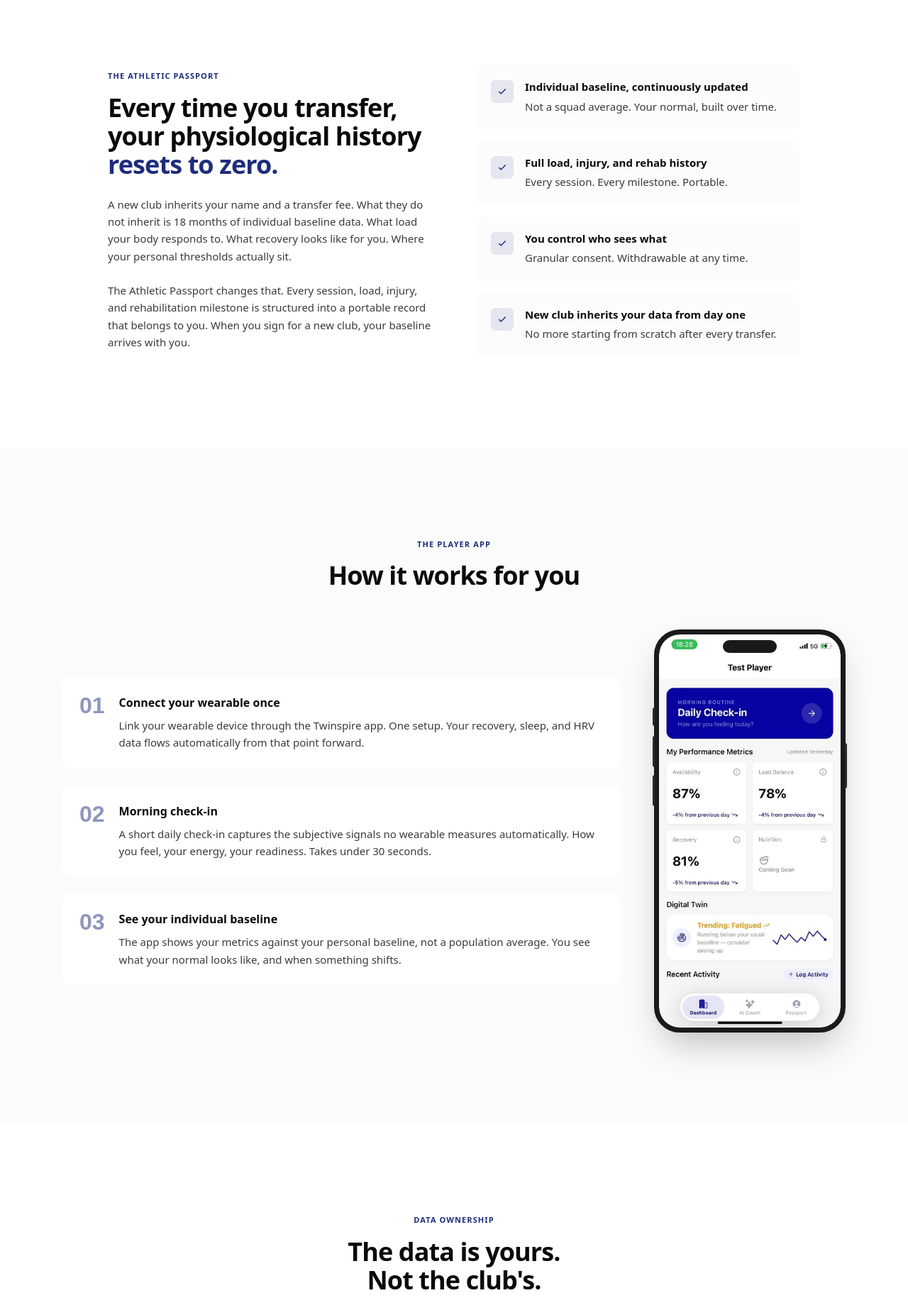
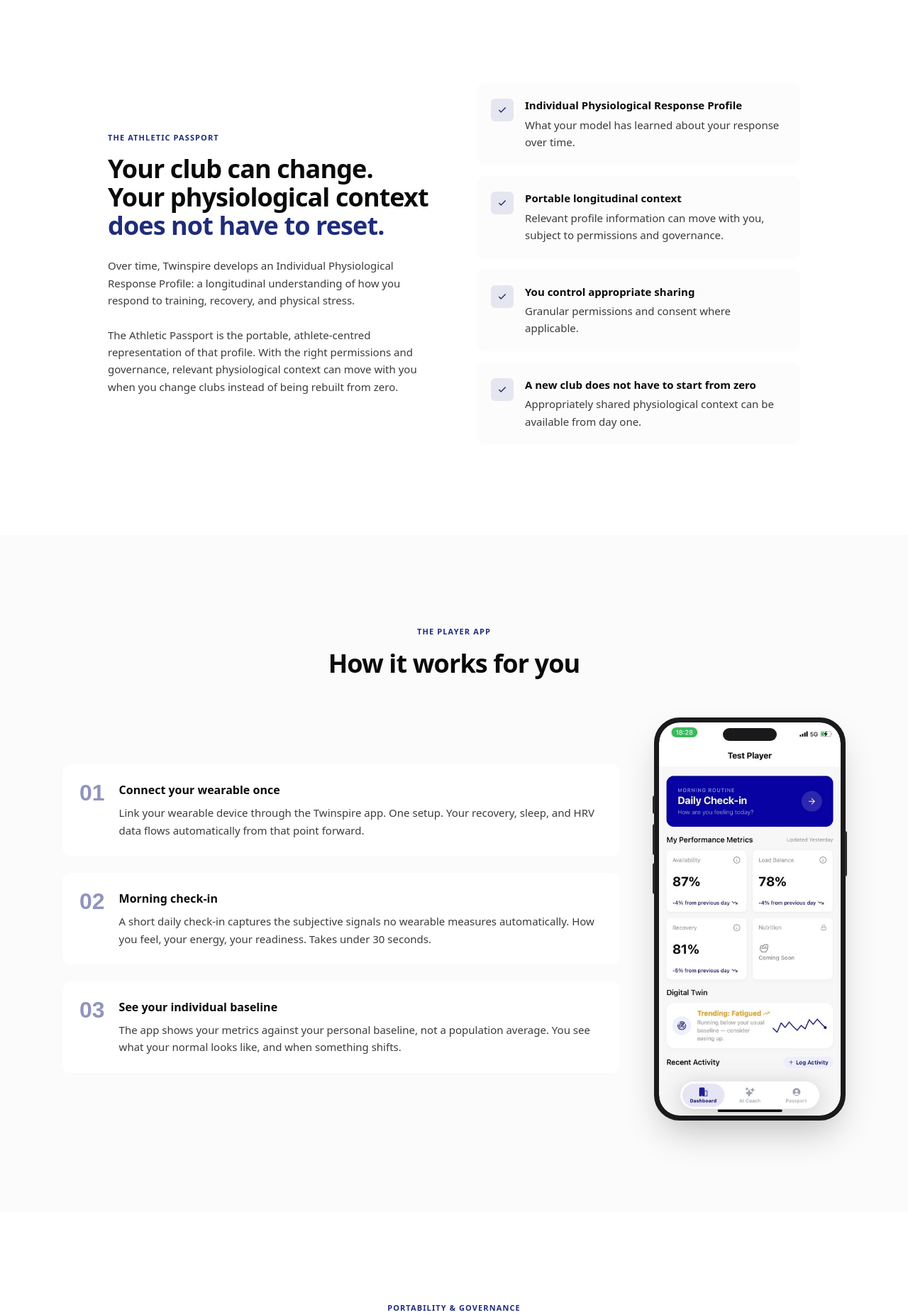
Before and after one commit to TwinspireNeuralSolutions/website, a Next.js app: page /en/for-athletes in a window 1280 px wide. Shown: the part 760-2613 px from the top of the page at 71% size. Built offline with nearby package versions, Linux system fonts and the light colour scheme; no server answers; a web font is replaced by a local one.

Commit message:
reframe athletic passport as portable physiological response profile

```diff
--- a/app/[locale]/for-athletes/page.tsx
+++ b/app/[locale]/for-athletes/page.tsx
@@ -21,8 +21,9 @@ function HeroAthletes() {
           <span className="text-primary">Your career.</span>
         </h1>
         <p className="text-foreground/80 mx-auto mb-10 max-w-xl text-[16px] leading-relaxed">
-          Every session, load, injury, and rehabilitation milestone. Portable,
-          owned by you, shared only with the clubs you choose.
+          Your Individual Physiological Response Profile, built over time and
+          carried through the Athletic Passport, so your physiological context
+          does not have to reset when your club changes.
         </p>
         <a
           href="#athlete-waitlist"
@@ -46,42 +47,41 @@ function PassportSection() {
               The Athletic Passport
             </p>
             <h2 className="text-foreground mb-6 text-3xl font-black tracking-tight sm:text-4xl">
-              Every time you transfer,
+              Your club can change.
               <br />
-              your physiological history
+              Your physiological context
               <br />
-              <span className="text-primary">resets to zero.</span>
+              <span className="text-primary">does not have to reset.</span>
             </h2>
             <p className="text-foreground/80 mb-6 text-[15px] leading-relaxed">
-              A new club inherits your name and a transfer fee. What they do not
-              inherit is 18 months of individual baseline data. What load your
-              body responds to. What recovery looks like for you. Where your
-              personal thresholds actually sit.
+              Over time, Twinspire develops an Individual Physiological Response
+              Profile: a longitudinal understanding of how you respond to
+              training, recovery, and physical stress.
             </p>
             <p className="text-foreground/80 text-[15px] leading-relaxed">
-              The Athletic Passport changes that. Every session, load, injury,
-              and rehabilitation milestone is structured into a portable record
-              that belongs to you. When you sign for a new club, your baseline
-              arrives with you.
+              The Athletic Passport is the portable, athlete-centred
+              representation of that profile. With the right permissions and
+              governance, relevant physiological context can move with you when
+              you change clubs instead of being rebuilt from zero.
             </p>
           </div>
           <div className="grid gap-4">
             {[
               [
-                'Individual baseline, continuously updated',
-                'Not a squad average. Your normal, built over time.',
+                'Individual Physiological Response Profile',
+                'What your model has learned about your response over time.',
               ],
               [
-                'Full load, injury, and rehab history',
-                'Every session. Every milestone. Portable.',
+                'Portable longitudinal context',
+                'Relevant profile information can move with you, subject to permissions and governance.',
               ],
               [
-                'You control who sees what',
-                'Granular consent. Withdrawable at any time.',
+                'You control appropriate sharing',
+                'Granular permissions and consent where applicable.',
               ],
               [
-                'New club inherits your data from day one',
-                'No more starting from scratch after every transfer.',
+                'A new club does not have to start from zero',
+                'Appropriately shared physiological context can be available from day one.',
               ],
             ].map(([title, desc]) => (
               <div
@@ -200,28 +200,29 @@ function HowAppWorksSection() {
   )
 }
 
-/* ── Ownership ───────────────────────────────────────────────── */
+/* ── Governance ──────────────────────────────────────────────── */
 function OwnershipSection() {
   return (
     <section className="bg-background py-24 sm:py-32">
       <div className="mx-auto max-w-2xl px-6 text-center">
         <p className="text-primary mb-4 text-[11px] font-semibold tracking-widest uppercase">
-          Data ownership
+          Portability & governance
         </p>
         <h2 className="text-foreground mb-6 text-3xl font-black tracking-tight sm:text-4xl">
-          The data is yours.
+          Your profile can move with you.
           <br />
-          Not the club&#39;s.
+          Source data follows its governance.
         </h2>
         <p className="text-foreground/80 mb-4 text-[15px] leading-relaxed">
-          Your Athletic Passport belongs to you. The club sees their squad
-          analytics. Twinspire hosts both under a formal Data Processing
-          Agreement. Your data is never sold, never shared without your consent,
-          and fully portable when you move.
+          The Athletic Passport is designed to remain portable and
+          athlete-centred. That does not mean every underlying club-generated
+          data point automatically transfers: source data, derived features, and
+          the physiological response profile can have different governance and
+          processing arrangements.
         </p>
         <p className="text-foreground/80 text-[15px] leading-relaxed">
-          You decide what you share, with which club, and for how long. You can
-          withdraw consent at any time.
+          Twinspire applies role-based access, formal Data Processing Agreements,
+          and granular permissions and consent where applicable.
         </p>
       </div>
     </section>
```
